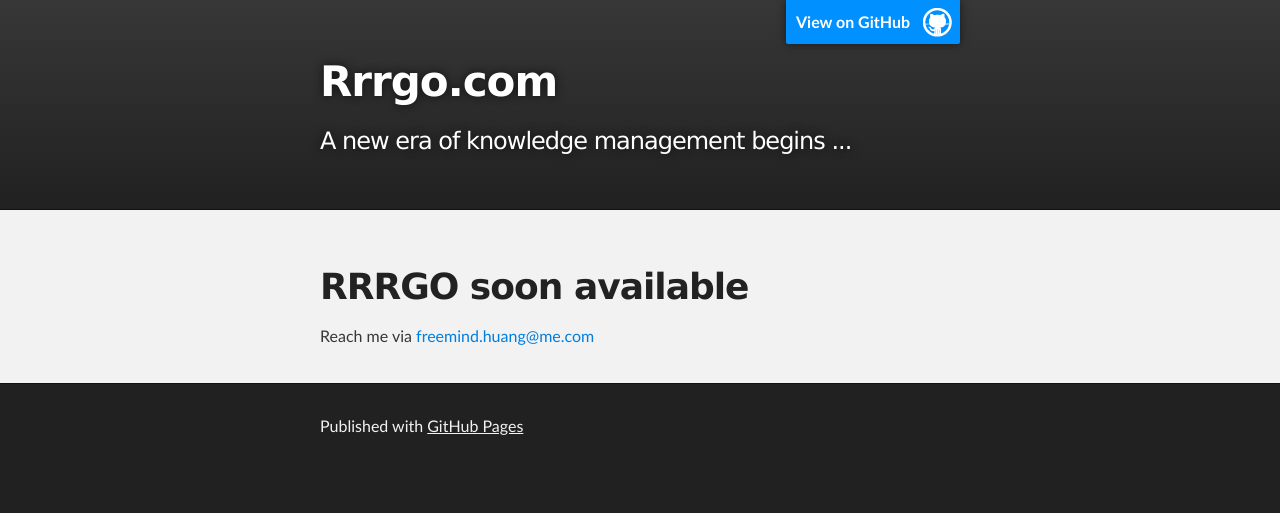
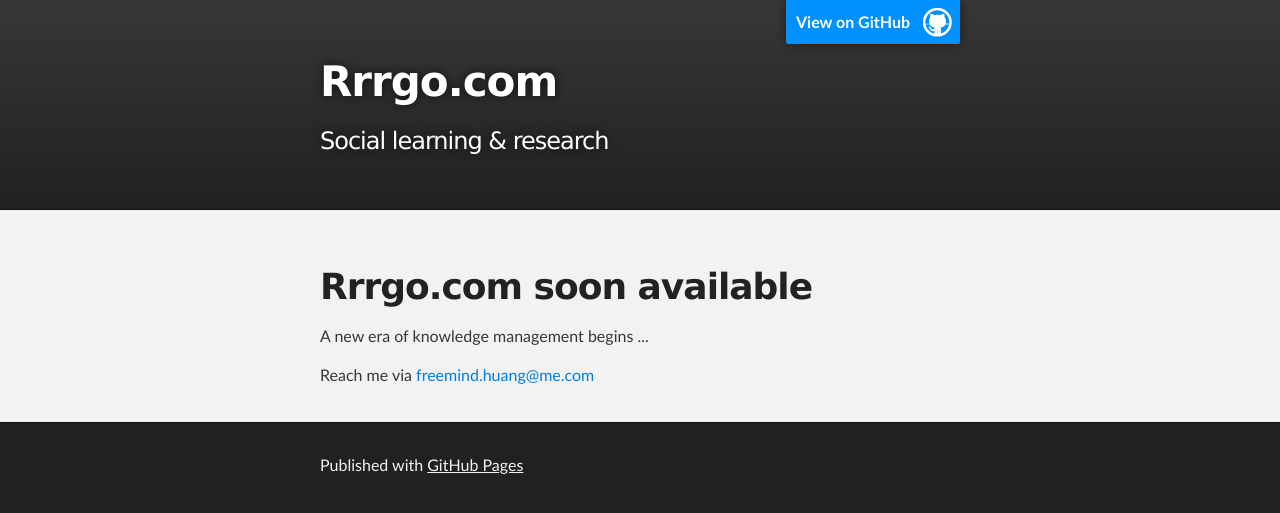
Before and after one commit to rrrgo/rrrgo.github.io, a Jekyll site: the page index.html, which Jekyll copies as it is, in a window 1280 px wide. Shown: the top 513 px of the page. Built offline with Jekyll 4.4.1, drawn with Linux system fonts in a browser that asks for light colours.

Commit message:
Replace master branch with page content via GitHub

```diff
--- a/index.html
+++ b/index.html
@@ -4,7 +4,7 @@
   <head>
     <meta charset='utf-8'>
     <meta http-equiv="X-UA-Compatible" content="chrome=1">
-    <meta name="description" content="Rrrgo.com : A new era of knowledge management begins ...">
+    <meta name="description" content="Rrrgo.com : Social learning &amp; research ">
 
     <link rel="stylesheet" type="text/css" media="screen" href="stylesheets/stylesheet.css">
 
@@ -19,7 +19,7 @@
           <a id="forkme_banner" href="https://github.com/rrrgo">View on GitHub</a>
 
           <h1 id="project_title">Rrrgo.com</h1>
-          <h2 id="project_tagline">A new era of knowledge management begins ...</h2>
+          <h2 id="project_tagline">Social learning &amp; research </h2>
 
         </header>
     </div>
@@ -28,7 +28,9 @@
     <div id="main_content_wrap" class="outer">
       <section id="main_content" class="inner">
         <h1>
-<a id="rrrgo-soon-available" class="anchor" href="#rrrgo-soon-available" aria-hidden="true"><span class="octicon octicon-link"></span></a>RRRGO soon available</h1>
+<a id="rrrgocom-soon-available" class="anchor" href="#rrrgocom-soon-available" aria-hidden="true"><span class="octicon octicon-link"></span></a>Rrrgo.com soon available</h1>
+
+<p>A new era of knowledge management begins ...</p>
 
 <p>Reach me via <a href="mailto:freemind.huang@me.com">freemind.huang@me.com</a></p>
       </section>
--- a/params.json
+++ b/params.json
@@ -1 +1 @@
-{"name":"Rrrgo.com","tagline":"A new era of knowledge management begins ...","body":"RRRGO soon available\r\n===============\r\n\r\nReach me via freemind.huang@me.com\r\n","google":"","note":"Don't delete this file! It's used internally to help with page regeneration."}
+{"name":"Rrrgo.com","tagline":"Social learning & research ","body":"Rrrgo.com soon available\r\n===============\r\nA new era of knowledge management begins ...\r\n\r\n\r\nReach me via freemind.huang@me.com\r\n","google":"","note":"Don't delete this file! It's used internally to help with page regeneration."}
```
